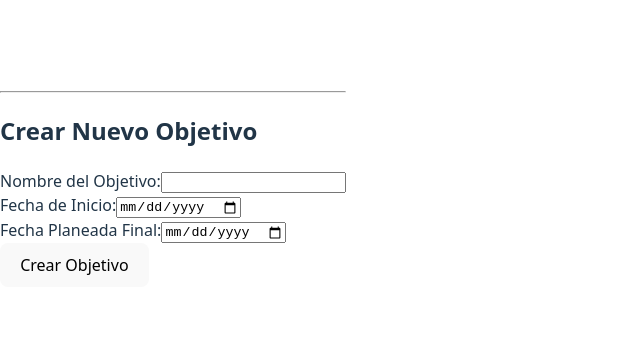
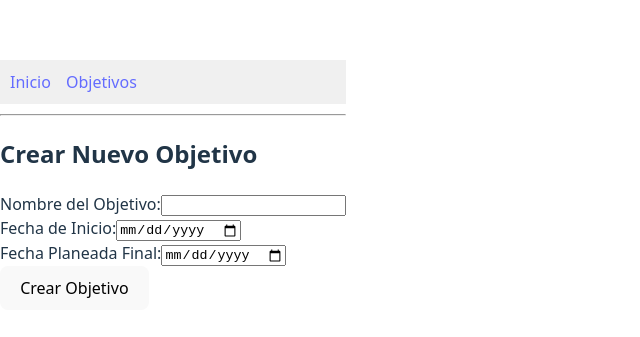
Before and after one commit to diegomty/Proyect-Seguimiento-Tareas, a React (Vite) app in the folder frontend/app-tareas/: page /objetivos/nuevo in a window 1280 px wide. Shown: the part 215-552 px from the top of the page, without its empty margins (0-640 px from the left). Built offline with nearby package versions, Linux system fonts and the light colour scheme.

Commit message:
Actualizacion de Frontend con correccion de links de acceso

```diff
--- a/frontend/app-tareas/src/App.jsx
+++ b/frontend/app-tareas/src/App.jsx
@@ -1,25 +1,39 @@
 import React from 'react';
 import { BrowserRouter as Router, Routes, Route, Link } from 'react-router-dom';
+
 import HomePage from './pages/HomePage';
 import ObjetivosListPage from './pages/ObjetivosListPage';
 import ObjetivoFormPage from './pages/ObjetivoFormPage';
-import ObjetivoDetailPage from './pages/ObjetivoDetailPage';// Importa la nueva página
+import ObjetivoDetailPage from './pages/ObjetivoDetailPage';
 import NotFoundPage from './pages/NotFoundPage';
+
 import './App.css';
 
 function App() {
   return (
     <Router>
       <div>
-        {/* ... (nav existente) ... */}
+
+        <nav style={{ padding: '10px', marginBottom: '10px', background: '#f0f0f0' }}>
+          <ul style={{ listStyle: 'none', padding: 0, margin: 0, display: 'flex', gap: '15px' }}>
+            <li>
+              <Link to="/">Inicio</Link>
+            </li>
+            <li>
+              <Link to="/objetivos">Objetivos</Link>
+            </li>
+
+          </ul>
+        </nav>
+
         <hr />
+
         <Routes>
           <Route path="/" element={<HomePage />} />
           <Route path="/objetivos" element={<ObjetivosListPage />} />
           <Route path="/objetivos/nuevo" element={<ObjetivoFormPage />} />
-          <Route path="/objetivos/:id" element={<ObjetivoDetailPage />} /> {/* Nueva ruta */}
-          {/* <Route path="/objetivos/:id/editar" element={<ObjetivoFormPage mode="edit" />} />
-          */}
+          <Route path="/objetivos/:id" element={<ObjetivoDetailPage />} />
+
           <Route path="*" element={<NotFoundPage />} />
         </Routes>
       </div>
--- a/frontend/app-tareas/src/components/ObjetivoForm.jsx
+++ b/frontend/app-tareas/src/components/ObjetivoForm.jsx
@@ -11,8 +11,6 @@ function ObjetivoForm({ onSubmit, initialData = null, isEditMode = false }) {
   useEffect(() => {
     if (isEditMode && initialData) {
       setNombreObjetivo(initialData.nombre_objetivo || '');
-      // Las fechas del backend vienen como YYYY-MM-DDTHH:mm:ss.sssZ
-      // El input type="date" espera YYYY-MM-DD
       setFechaInicio(initialData.fecha_inicio ? initialData.fecha_inicio.split('T')[0] : '');
       setFechaPlaneadaFinal(initialData.fecha_planeada_final ? initialData.fecha_planeada_final.split('T')[0] : '');
     }
--- a/frontend/app-tareas/src/pages/ObjetivoDetailPage.jsx
+++ b/frontend/app-tareas/src/pages/ObjetivoDetailPage.jsx
@@ -44,7 +44,7 @@ function ObjetivoDetailPage() {
   }
 
   if (!objetivo) {
-    return <p>Objetivo no encontrado.</p>; // Podría ser redundante si el error ya lo maneja
+    return <p>Objetivo no encontrado.</p>;
   }
 
   return (
@@ -71,8 +71,6 @@ function ObjetivoDetailPage() {
       <hr style={{ margin: '20px 0' }}/>
 
       <h3>Tareas Asociadas</h3>
-      {/* Aquí podrías tener un botón para "Añadir Nueva Tarea" más adelante */}
-      {/* <Link to={`/objetivos/${id}/tareas/nueva`}>Añadir Nueva Tarea</Link> */}
 
       {tareas.length === 0 ? (
         <p>Este objetivo aún no tiene tareas.</p>
--- a/frontend/app-tareas/src/services/apiService.js
+++ b/frontend/app-tareas/src/services/apiService.js
@@ -1,6 +1,4 @@
-// src/services/apiService.js
 import axios from 'axios';
-
 
 const API_BASE_URL = 'http://localhost:3001/api';
 
@@ -24,8 +22,7 @@ export const obtenerTodosLosObjetivos = async () => {
     return response.data;
   } catch (error) {
     console.error('Error al obtener objetivos:', error);
-    // Podrías lanzar el error para manejarlo en el componente
-    // o devolver un array vacío/mensaje de error.
+
     throw error;
   }
 };
```
